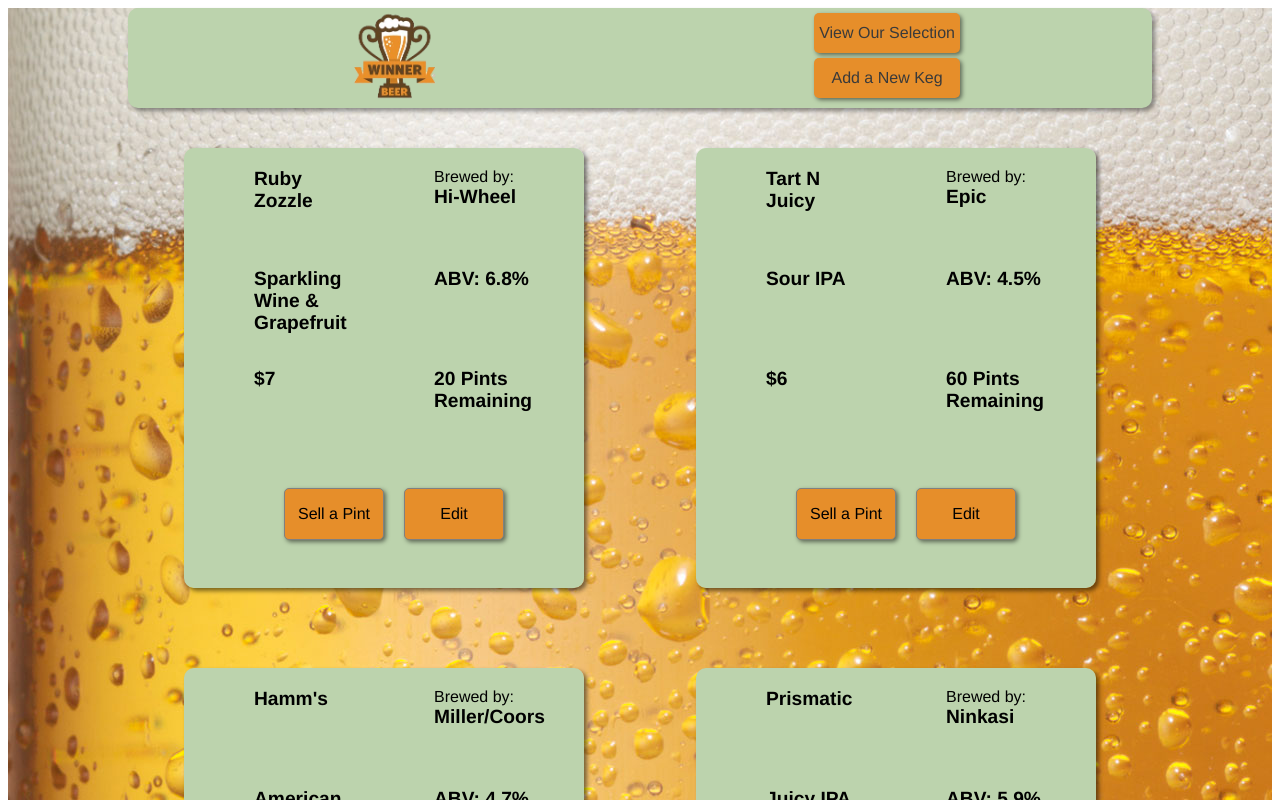
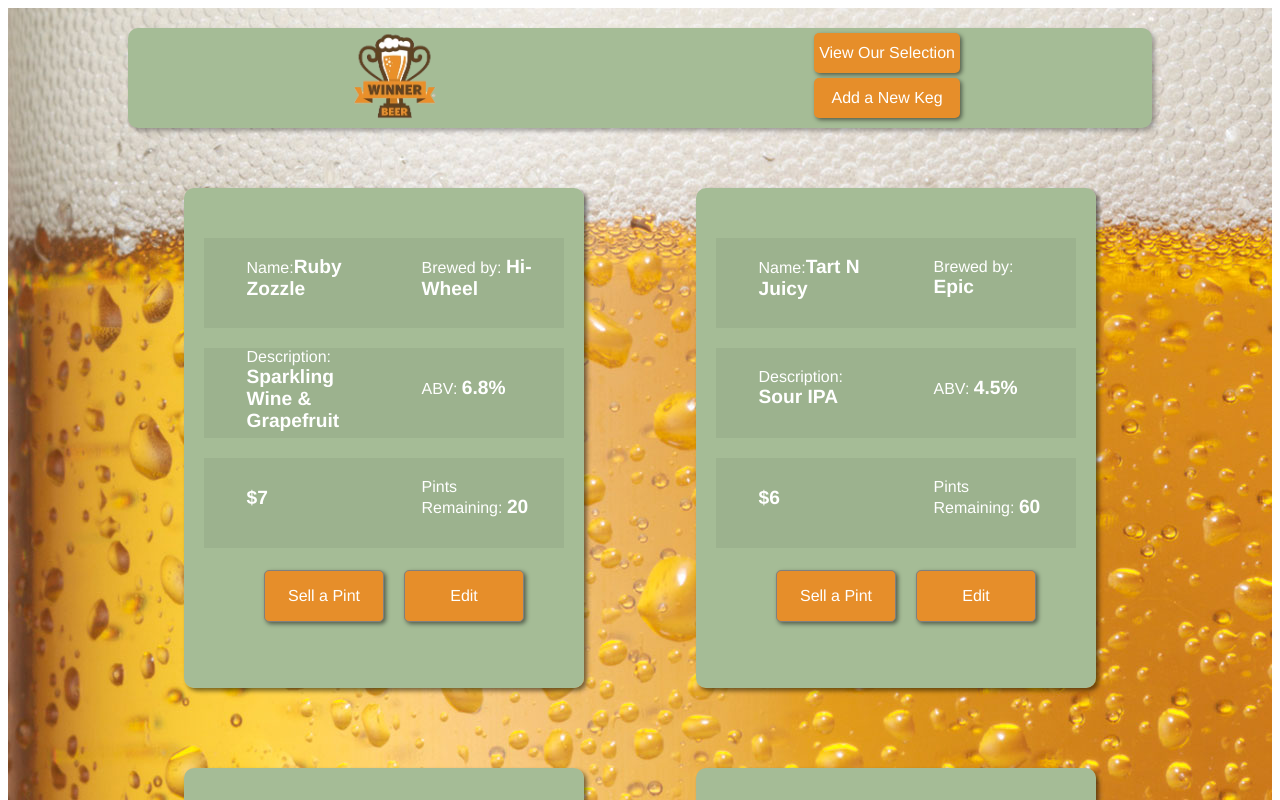
Before and after one commit to 1stBoltCrux/Taproom-React, a React app: page /#/keglist in a window 1280 px wide. Shown: the top 800 px of the page. Built offline with nearby package versions, Linux system fonts and the light colour scheme.

Commit message:
small css fixes

```diff
--- a/src/components/AddKeg.jsx
+++ b/src/components/AddKeg.jsx
@@ -4,7 +4,32 @@ import './addkeg.css';
 export default function AddKeg(){
   return(
     <div className='add-keg-wrapper'>
-      <p>AddKeg is working.</p>
+        <div className='keg-card'>
+          <h3>Add a New Keg</h3>
+          <div className='keg-content'>
+            <div className='name-brewer'>
+              <ul>
+                <li>Beer Name: <input type='text'/></li>
+                <li>Brewed by: <input type='text'/></li>
+              </ul>
+            </div>
+            <div className='description-abv'>
+              <ul>
+                <li>Description:<input type='text'/></li>
+                <li>ABV:<input type='text'/></li>
+              </ul>
+            </div>
+            <div className='price-remaining'>
+              <ul>
+                <li>Price:<input type='text'/></li>
+                <li>Total Pints:<input type='text'/></li>
+              </ul>
+              </div>
+          </div>
+      <div className='add-keg-button'>
+        <p>Add a New Keg</p>
+      </div>
     </div>
+</div>
   )
 }
--- a/src/components/App.jsx
+++ b/src/components/App.jsx
@@ -4,6 +4,7 @@ import './app.css';
 import Header from './Header.jsx';
 import KegList from './KegList.jsx';
 import AddKeg from './AddKeg.jsx';
+
 
 
 function App(){
@@ -13,6 +14,7 @@ function App(){
         <Header/>
         <Switch>
           <Route exact path='/keglist' component={KegList}/>
+          <Route exact path='/addkeg' component={AddKeg}/>
         </Switch>
       </div>
 
--- a/src/components/EditKeg.jsx
+++ b/src/components/EditKeg.jsx
@@ -7,6 +7,7 @@ export default function EditKeg(){
       <div className='edit-button'>
         <p>Edit</p>
       </div>
+
     </div>
   )
 }
--- a/src/components/Header.jsx
+++ b/src/components/Header.jsx
@@ -1,6 +1,7 @@
 import React from 'react';
 import './header.css';
 import logo from './../assets/images/logo.png'
+import {Link} from 'react-router-dom';
 
 export default function Header(){
   return(
@@ -10,8 +11,8 @@ export default function Header(){
       </div>
       <div className='header-links'>
         <ul>
-          <li>View Our Selection</li>
-          <li>Add a New Keg</li>
+          <Link to='/keglist'><li>View Our Selection</li></Link>
+          <Link to='/addkeg'><li>Add a New Keg</li></Link>
         </ul>
       </div>
 
--- a/src/components/Keg.jsx
+++ b/src/components/Keg.jsx
@@ -2,6 +2,7 @@ import React from 'react';
 import './keg.css';
 import SellButton from './SellButton.jsx';
 import EditKeg from './EditKeg.jsx';
+import PropTypes from 'prop-types';
 
 export default function Keg(props){
   return(
@@ -10,20 +11,20 @@ export default function Keg(props){
         <div className='keg-content'>
           <div className='name-brewer'>
             <ul>
-              <li><span className='emphasis'>{props.name}</span></li>
+              <li>Name:<span className='emphasis'>{props.name}</span></li>
               <li>Brewed by: <span className='emphasis'>{props.brewer}</span></li>
             </ul>
           </div>
           <div className='description-abv'>
             <ul>
-              <li><span className='emphasis'>{props.description}</span></li>
-              <li><span className='emphasis'>ABV: {props.abv}</span></li>
+              <li>Description: <span className='emphasis'>{props.description}</span></li>
+              <li>ABV: <span className='emphasis'> {props.abv}</span></li>
             </ul>
           </div>
           <div className='price-remaining'>
             <ul>
               <li><span className='emphasis'>${props.price}</span></li>
-              <li><span className='emphasis'>{props.remaining} Pints Remaining</span></li>
+              <li>Pints Remaining: <span className='emphasis'>{props.remaining} </span></li>
             </ul>
             </div>
         </div>
@@ -39,4 +40,12 @@ export default function Keg(props){
 
     </div>
   )
+  Keg.PropTypes = {
+    name: PropTypes.string,
+    brewer: PropTypes.string,
+    description: PropTypes.string,
+    abv: PropTypes.string,
+    price: PropTypes.string,
+    remaining: PropTypes.string
+  }
 }
--- a/src/components/addkeg.css
+++ b/src/components/addkeg.css
@@ -0,0 +1,46 @@
+.add-keg-button {
+  color: white;
+}
+
+.add-keg-wrapper ul {
+  list-style: none;
+  display: flex;
+  margin: 0 0 20px 0;
+  padding: 0;
+  justify-content: space-around;
+  height: 80px;
+
+}
+
+.add-keg-wrapper {
+  margin: 40px;
+  box-shadow: 3px 3px 4px rgba(0,0,0, .5);
+  border-radius: 10px;
+  overflow: hidden;
+  width: 400px;
+}
+
+.add-keg-wrapper li {
+  margin-left: 20px;
+  width: 100px;
+  margin: 0 0 20px 20px;
+  padding: 0;
+}
+
+.add-keg-wrapper input {
+  width: 100%;
+}
+
+.add-keg-button {
+  height: 50px;
+  border: 1px solid gray;
+  border-radius: 5px;
+  display: flex;
+  justify-content: center;
+  background-color: #e68e2a;
+  box-shadow: 2px 2px 4px rgba(0,0,0, .5);
+}
+
+.add-keg-wrapper h3 {
+  margin: auto;
+}
--- a/src/components/app.css
+++ b/src/components/app.css
@@ -1,3 +1,8 @@
+a {
+  text-decoration: none;
+  color: white;
+}
+
 .app-background {
     background-image: url('./../assets/images/beerbackground.jpg');
     background-attachment: fixed;
@@ -6,9 +11,12 @@
 }
 
 .app-wrapper {
-
+  padding: 20px;
   margin: auto;
   width: 1024px;
   font-family: Helvetica, sans-serif;
-
+  color: white;
+  display: flex;
+  flex-direction: column;
+  align-items: center;
 }
--- a/src/components/header.css
+++ b/src/components/header.css
@@ -11,9 +11,12 @@
   height: 100px;
   box-sizing: border-box;
   padding: 20px;
-  background-color: #bcd3ad;
+  background-color: #a5bc96;
   border-radius: 10px;
-  box-shadow: 3px 3px 4px rgba(0,0,0, .4);
+  box-shadow: 3px 3px 4px rgba(0,0,0, .3);
+  margin-bottom: 20px;
+  width: 100%;
+
 }
 
 .header-links li {
@@ -27,7 +30,7 @@
   padding: 5px;
   background-color: #e68e2a;
   box-shadow: 2px 2px 4px rgba(0,0,0, 0.5);
-  color:#3a3a3a;
+  color:white;
 }
 
 .header-logo img {
--- a/src/components/keg.css
+++ b/src/components/keg.css
@@ -5,13 +5,22 @@
   padding: 0;
   justify-content: space-around;
   height: 80px;
+
 }
 
 .keg-wrapper li {
   margin-left: 20px;
-  width: 100px;
-  margin: 0 0 20px 20px;
+  width: 120px;
+  max-height: 80px;
+  margin: 0 0 10px 20px;
   padding: 0;
+}
+
+.keg-content ul {
+  background-color: #9cb28e;
+  display: flex;
+  align-items: center;
+  padding: 5px;
 }
 
 .keg-wrapper {
@@ -28,11 +37,13 @@
   flex-direction: column;
   width: 400px;
   height: 100%;
-  background-color:#bcd3ad
+  background-color: #a5bc96
 }
 
 .keg-content {
   height: 70%;
+  padding-top: 30px;
+  box-sizing: border-box;
 }
 
 .emphasis {
@@ -46,6 +57,4 @@
 display: flex;
 justify-content: center;
 height: 30%;
-
-
 }
```
